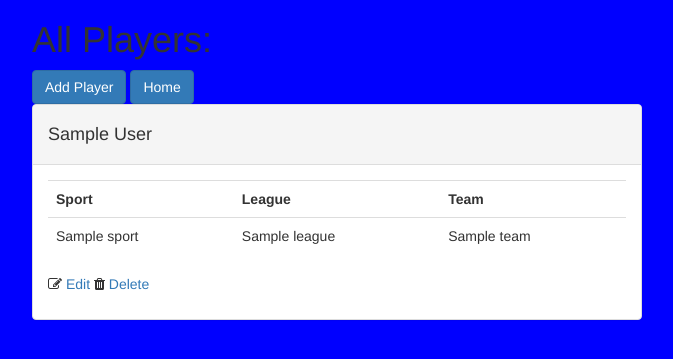
After one commit to Spitigala/playbook, a Django app: template players/templates/players/players.html in a window 1280 px wide. The commit adds this page. Shown: the top 359 px of the page, without its empty margins (303-976 px from the left). Run offline with Django 3.2, Linux system fonts and the light colour scheme; the template is opened without the code that fills it: most values are stand-ins (such as "Sample title", 1, 10 or a date in 2020); some libraries are stand-ins or nearby versions.

Commit message:
Add a new index page and edit layoutfor other pages

```diff
--- a/players/templates/players/create.html
+++ b/players/templates/players/create.html
@@ -1,11 +1,12 @@
 {% extends 'layout.html' %}
 
 {% block form %}
-<div class="col-md-8 col-md-offset-4 signup-form">
+<div class="col-md-5 col-md-offset-3 signup-form">
   <h2>Add a new player</h2>
   <form class="form-horizontal" action="/players/create/" method="post">{% csrf_token %}
     {{form.as_p}}
     <button type="submit" class="btn btn-default">Create Player</button>
+    <a href="/players/"><button type="button" class="btn btn-primary btn-md add-player">Back</button></a>
   </form>
 </div>
 {% endblock %}
--- /dev/null
+++ b/players/templates/players/players.html
@@ -0,0 +1,42 @@
+{% extends 'layout.html' %}
+
+{% block players %}
+<h1>All Players:</h1>
+<a href="/players/create"><button type="button" class="btn btn-primary btn-md add-player">Add Player</button></a>
+<a href="/"><button type="button" class="btn btn-primary btn-md add-player">Home</button></a>
+
+	{% if all_players %}
+
+	  {% for player in all_players %}
+	    <div class="panel panel-default">
+	      <div class="panel-heading">
+	      	<h4>{{ player.first_name }} {{ player.last_name }}</h4>
+	      </div>
+	      <div class="panel-body">
+	      	<table class="table">
+	      		<tr>
+	      			<th>Sport</th>
+	      			<th>League</th>
+	      			<th>Team</th>
+	      		</tr>
+	      		<tr>
+	      			<td>{{ player.sport }}</td>
+	      			<td>{{ player.league }}</td>
+	      			<td>{{ player.team }}</td>
+	      		</tr>
+	      	</table>
+	        <p>
+	        	<i class="fa fa-pencil-square-o"></i> <a href="/players/edit/{{player.id}}/">Edit</a>
+	        	<i class="fa fa-trash"></i> <a href="/players/delete/{{player.id}}/">Delete</a>
+	        </p>
+	      </div>
+	    </div>
+	  {% endfor %}
+
+	{% else %}
+
+	    <p>No Players are available.</p>
+
+	{% endif %}
+
+{% endblock %}
```
Also changed, not shown: players/templates/players/edit.html (+6 -5 lines), players/templates/players/index.html (+10 -26 lines).
